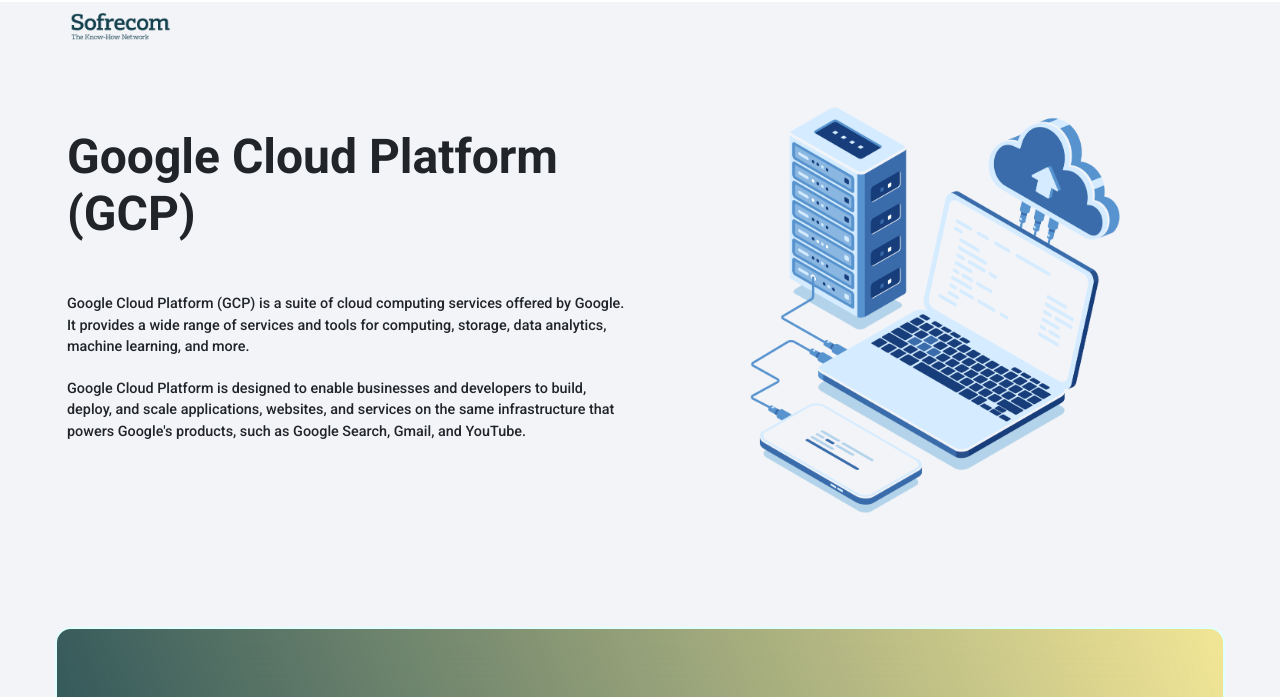
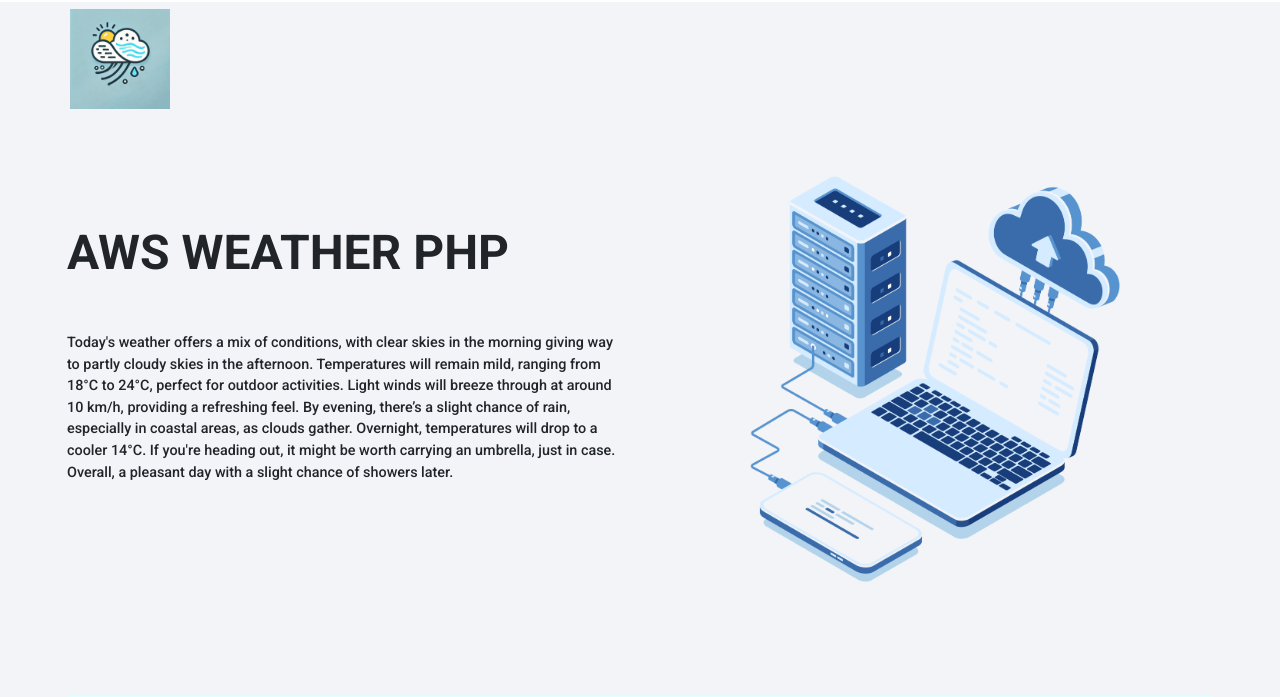
Before and after one commit to zakariaDM/aws_php_weather, a PHP site: page / in a window 1280 px wide. Shown: the top 697 px of the page. Run offline with PHP 8.4, Linux system fonts and the light colour scheme; data that the repository does not hold is empty; some libraries are stand-ins or nearby versions.

Commit message:
aws version

```diff
--- a/index.php
+++ b/index.php
@@ -3,7 +3,7 @@
 <head>
     <meta charset="utf-8">
     <meta name="viewport" content="width=device-width, initial-scale=1, shrink-to-fit=no">
-    <title>Sofrecom-GCP-PHP</title>
+    <title>AWS-PHP</title>
     <link rel="stylesheet" href="./bootstrap.min.css">
     <link rel="stylesheet" href="./style.css">
 </head>
@@ -93,9 +93,8 @@
         <div class="container">
             <div class="row banner-row">
                 <div class="col-md-6 banner-txt">
-                    <h1>Google Cloud Platform (GCP)</h1>
-                    <p>Google Cloud Platform (GCP) is a suite of cloud computing services offered by Google. It provides a wide range of services and tools for computing, storage, data analytics, machine learning, and more. </p>
-                      <p>Google Cloud Platform is designed to enable businesses and developers to build, deploy, and scale applications, websites, and services on the same infrastructure that powers Google's products, such as Google Search, Gmail, and YouTube.</p>
+                    <h1>AWS WEATHER PHP</h1>
+                    <p>Today's weather offers a mix of conditions, with clear skies in the morning giving way to partly cloudy skies in the afternoon. Temperatures will remain mild, ranging from 18°C to 24°C, perfect for outdoor activities. Light winds will breeze through at around 10 km/h, providing a refreshing feel. By evening, there’s a slight chance of rain, especially in coastal areas, as clouds gather. Overnight, temperatures will drop to a cooler 14°C. If you're heading out, it might be worth carrying an umbrella, just in case. Overall, a pleasant day with a slight chance of showers later.</p>
                     <div class="btn-row row">
                        <!-- <button class="btn btn-primary">Read More</button>
                        <button class="btn btn-outline-primary">Create Account</button> -->
```
Also changed, not shown: logo-new.png.
